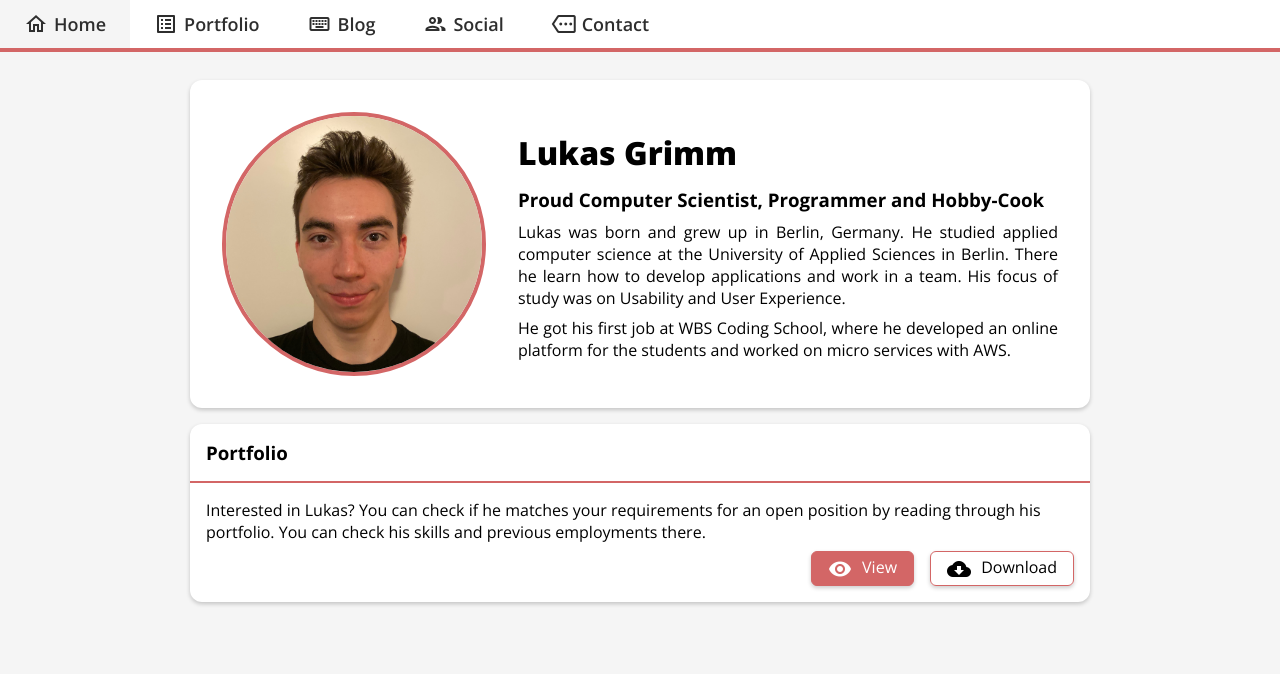
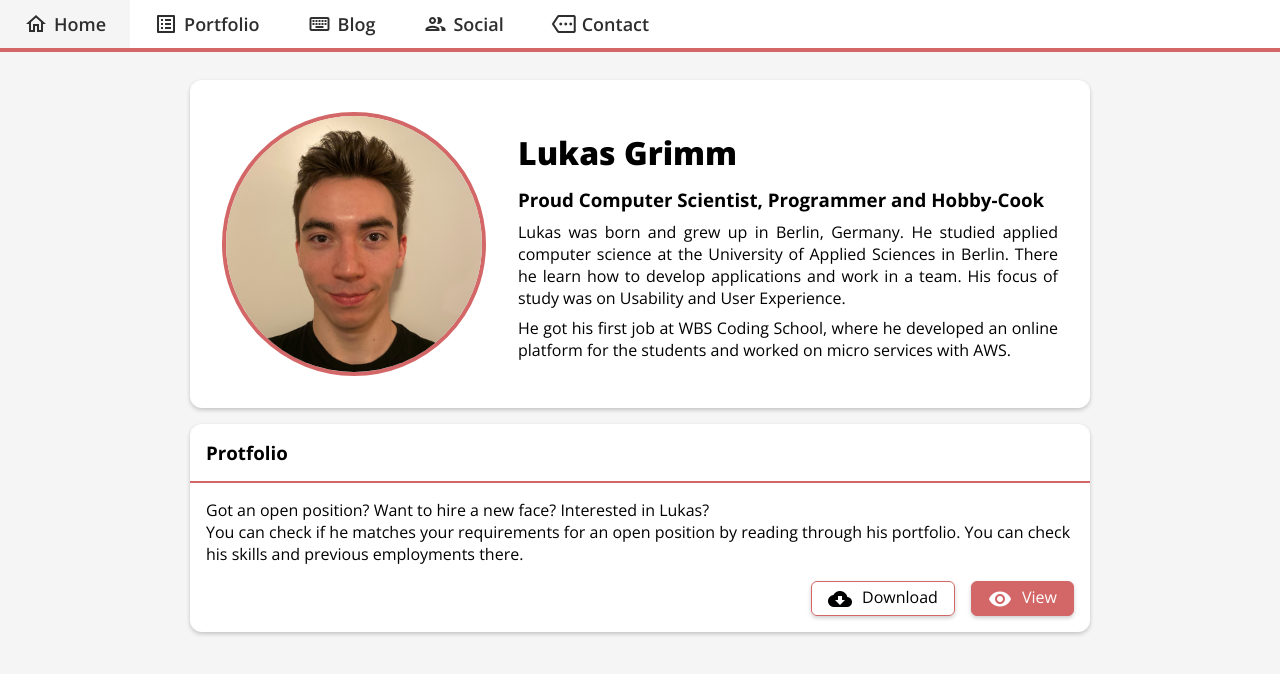
Before and after one commit to Untanky/homepage-old, a Nuxt app: page / in a window 1280 px wide. Shown: the top 674 px of the page. Built offline with nearby package versions, Linux system fonts and the light colour scheme; what vue-highlight.js would draw is missing.

Commit message:
Updated website-content component with card component

```diff
--- a/components/WebsiteContent.vue
+++ b/components/WebsiteContent.vue
@@ -1,12 +1,22 @@
 <template>
-  <div class="website-content">
-    <div class="content-header">
-      <h3>{{ heading }}</h3>
-    </div>
-    <div class="content-body">
+  <card
+      class="website-content"
+      :footer-border="false"
+    >
+      <template
+        slot="header"
+      >
+        <h3>
+          {{ heading }}
+        </h3>
+      </template>
+
       <slot />
-    </div>
-    <div class="content-footer">
+
+      <template
+        slot="footer"
+      >
+        <slot name="footer" />
         <nuxt-link
           class="primary action"
           to="/portfolio"
@@ -16,22 +26,18 @@
           </span>
           View
         </nuxt-link>
-      <a
-        class="action"
-        href="#"
-      >
-        <span class="material-icons">
-          cloud_download
-        </span>
-        Download
-      </a>
-    </div>
-  </div>
+      </template>
+    </card>
 </template>
 
 <script>
+import Card from './Card.vue';
+
 export default {
   name: 'WebsiteContent',
+  components: {
+    Card,
+  },
   props: {
     heading: {
       type: String,
@@ -42,45 +48,28 @@ export default {
 };
 </script>
 
-<style lang="scss" scoped>
+<style lang="scss">
 @import "../assets/scss/variables";
 @import "../assets/scss/landing-page";
 
 .website-content {
-  box-sizing: border-box;
-  max-width: $landing-page-width;
-  background-color: white;
-  border-radius: $border-radius;
+  width: $landing-page-width;
+  text-align: left;
   margin: 1em auto 0;
-  box-shadow: $shadow;
 
-  .content-header {
-    padding: 1em;
-    text-align: left;
-    border-bottom: $border-primary;
-
+  header {
     h3 {
       margin: 0;
     }
   }
 
-  .content-body {
-    padding: 1em 1em 0.25em;
-    text-align: left;
-
-    h3 {
-      margin: 0;
-    }
-  }
-
-  .content-footer {
+  footer {
     display: flex;
     justify-content: flex-end;
-    padding: 0.25em 1em 1em;
     text-align: left;
 
     .action {
-      display: block;
+      display: inline-block;
       color: inherit;
       text-decoration: none;
       padding: 0.25em 1em;
--- a/pages/index.vue
+++ b/pages/index.vue
@@ -2,10 +2,25 @@
   <div class="home">
     <introduction />
     <website-content
-      heading="Portfolio"
+      heading="Protfolio"
     >
-      Interested in Lukas? You can check if he matches your requirements for an open position
-      by reading through his portfolio. You can check his skills and previous employments there.
+      Got an open position? Want to hire a new face? Interested in Lukas? <br>
+      You can check if he matches your requirements for an open position by reading
+      through his portfolio. You can check his skills and previous employments there.
+
+      <template
+        slot="footer"
+      >
+        <a
+          class="action"
+          href="#"
+        >
+          <span class="material-icons">
+            cloud_download
+          </span>
+          Download
+        </a>
+      </template>
     </website-content>
   </div>
 </template>
@@ -21,9 +36,3 @@ export default {
   },
 };
 </script>
-
-<style scoped>
-.title {
-  font-weight: 800;
-}
-</style>
```
Lines whose indentation alone changed are shown as unchanged.
